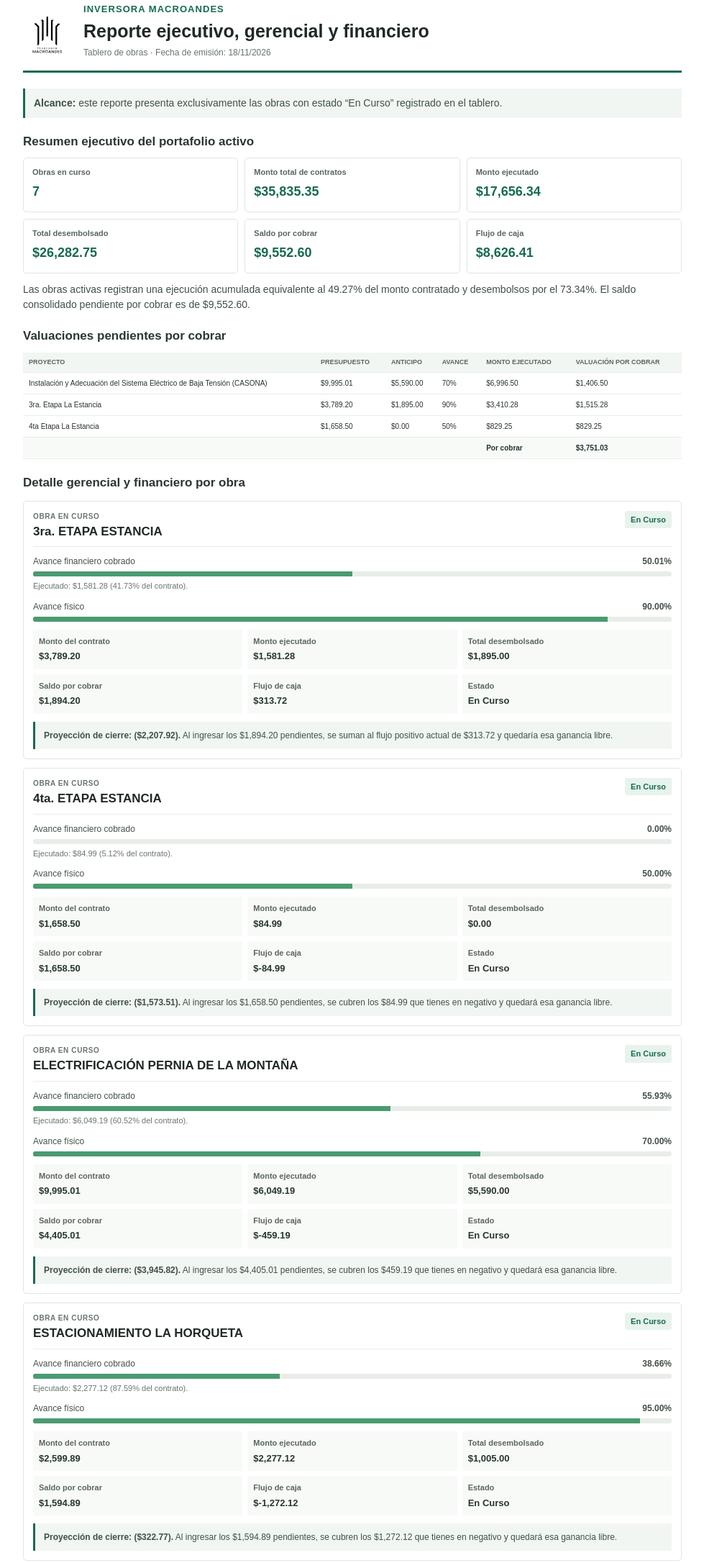
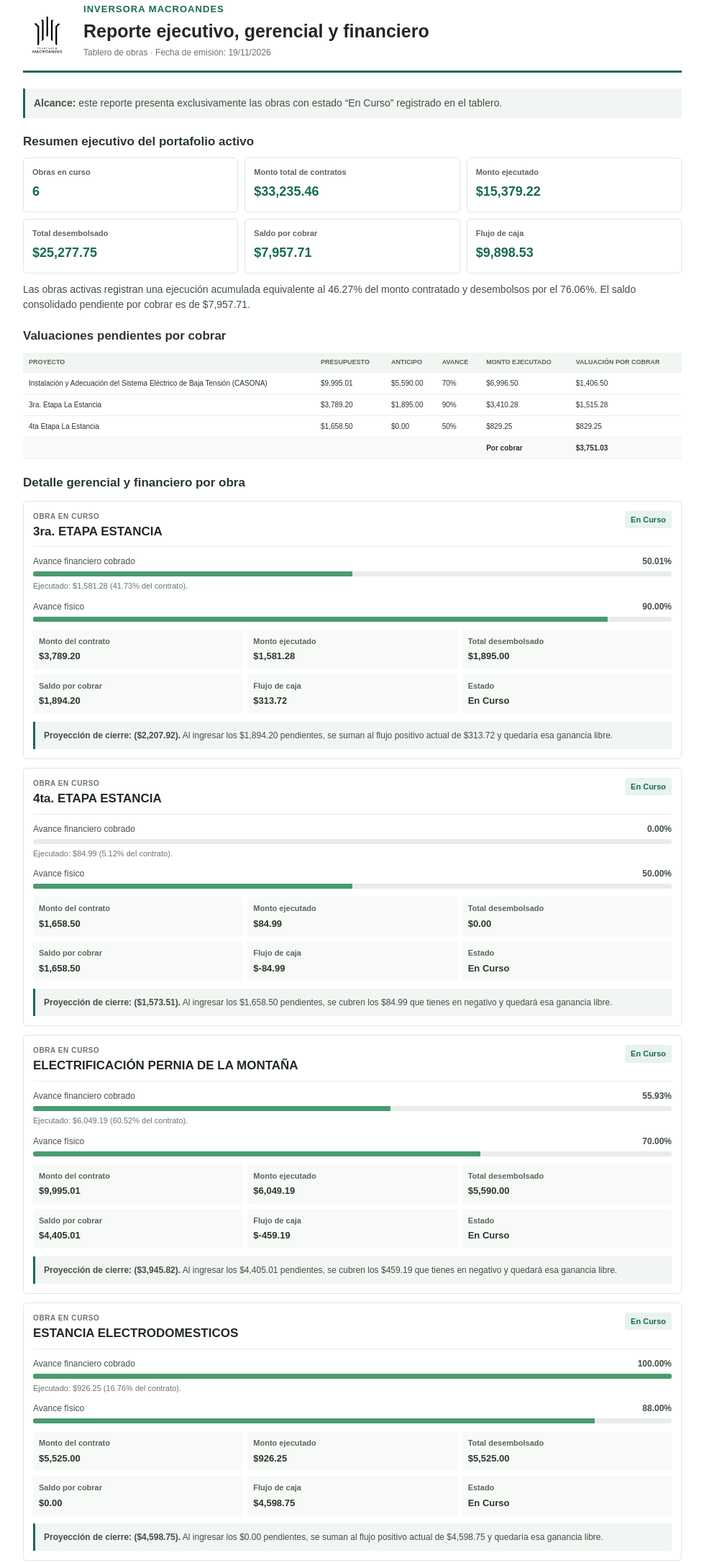
Before and after one commit to Alexander71133/inversora-macroandes, a plain HTML site: page reporte_obras.html in a window 1280 px wide. Shown: the part 84-2256 px from the top of the page at 72% size, without its empty margins (150-1129 px from the left). Drawn offline with Linux system fonts and the light colour scheme.

Commit message:
Actualizacion de datos financieros en Excel

```diff
--- a/reporte_obras.html
+++ b/reporte_obras.html
@@ -88,19 +88,19 @@
     <div class="report-actions"><button class="print-button" type="button" onclick="window.print()">Imprimir / Guardar como PDF</button></div>
     <header class="report-header">
         <img class="logo" src="src/assets/Logo.svg" alt="Logo de Inversora Macroandes">
-        <div><p class="company">Inversora Macroandes</p><h1>Reporte ejecutivo, gerencial y financiero</h1><p class="report-subtitle">Tablero de obras · Fecha de emisión: 18/11/2026</p></div>
+        <div><p class="company">Inversora Macroandes</p><h1>Reporte ejecutivo, gerencial y financiero</h1><p class="report-subtitle">Tablero de obras · Fecha de emisión: 19/11/2026</p></div>
     </header>
     <p class="scope"><strong>Alcance:</strong> este reporte presenta exclusivamente las obras con estado “En Curso” registrado en el tablero.</p>
     <h2 class="section-title">Resumen ejecutivo del portafolio activo</h2>
     <section class="summary" aria-label="Indicadores consolidados de obras en curso">
-        <div class="metric"><span>Obras en curso</span><strong>7</strong></div>
-        <div class="metric"><span>Monto total de contratos</span><strong>$35,835.35</strong></div>
-        <div class="metric"><span>Monto ejecutado</span><strong>$17,656.34</strong></div>
-        <div class="metric"><span>Total desembolsado</span><strong>$26,282.75</strong></div>
-        <div class="metric"><span>Saldo por cobrar</span><strong>$9,552.60</strong></div>
-        <div class="metric"><span>Flujo de caja</span><strong>$8,626.41</strong></div>
+        <div class="metric"><span>Obras en curso</span><strong>6</strong></div>
+        <div class="metric"><span>Monto total de contratos</span><strong>$33,235.46</strong></div>
+        <div class="metric"><span>Monto ejecutado</span><strong>$15,379.22</strong></div>
+        <div class="metric"><span>Total desembolsado</span><strong>$25,277.75</strong></div>
+        <div class="metric"><span>Saldo por cobrar</span><strong>$7,957.71</strong></div>
+        <div class="metric"><span>Flujo de caja</span><strong>$9,898.53</strong></div>
     </section>
-    <p class="management-summary">Las obras activas registran una ejecución acumulada equivalente al 49.27% del monto contratado y desembolsos por el 73.34%. El saldo consolidado pendiente por cobrar es de $9,552.60.</p>
+    <p class="management-summary">Las obras activas registran una ejecución acumulada equivalente al 46.27% del monto contratado y desembolsos por el 76.06%. El saldo consolidado pendiente por cobrar es de $7,957.71.</p>
     <h2 class="section-title">Valuaciones pendientes por cobrar</h2>
     <div class="valuations-table-wrap">
         <table class="valuations-table" aria-label="Valuaciones pendientes por cobrar">
@@ -180,29 +180,6 @@
                 <p class="projection"><strong>Proyección de cierre: ($3,945.82).</strong> Al ingresar los $4,405.01 pendientes, se cubren los $459.19 que tienes en negativo y quedará esa ganancia libre.</p>
             </article><article class="project">
                 <header class="project-heading">
-                    <div><p class="project-kicker">Obra en curso</p><h2>ESTACIONAMIENTO LA HORQUETA</h2></div>
-                    <span class="status">En Curso</span>
-                </header>
-                <div class="progress-block">
-                    <div class="progress-heading"><span>Avance financiero cobrado</span><strong>38.66%</strong></div>
-                    <div class="progress-track"><span style="width:38.66%"></span></div>
-                    <p>Ejecutado: $2,277.12 (87.59% del contrato).</p>
-                </div>
-                <div class="progress-block">
-                    <div class="progress-heading"><span>Avance físico</span><strong>95.00%</strong></div>
-                    <div class="progress-track"><span style="width:95.0%"></span></div>
-                </div>
-                <div class="project-metrics">
-                    <div><span>Monto del contrato</span><strong>$2,599.89</strong></div>
-                    <div><span>Monto ejecutado</span><strong>$2,277.12</strong></div>
-                    <div><span>Total desembolsado</span><strong>$1,005.00</strong></div>
-                    <div><span>Saldo por cobrar</span><strong>$1,594.89</strong></div>
-                    <div><span>Flujo de caja</span><strong>$-1,272.12</strong></div>
-                    <div><span>Estado</span><strong>En Curso</strong></div>
-                </div>
-                <p class="projection"><strong>Proyección de cierre: ($322.77).</strong> Al ingresar los $1,594.89 pendientes, se cubren los $1,272.12 que tienes en negativo y quedará esa ganancia libre.</p>
-            </article><article class="project">
-                <header class="project-heading">
                     <div><p class="project-kicker">Obra en curso</p><h2>ESTANCIA ELECTRODOMESTICOS</h2></div>
                     <span class="status">En Curso</span>
                 </header>
```
Also changed, not shown: index.html (+3 -3 lines), output/dashboard_obras.html (+3 -3 lines).
